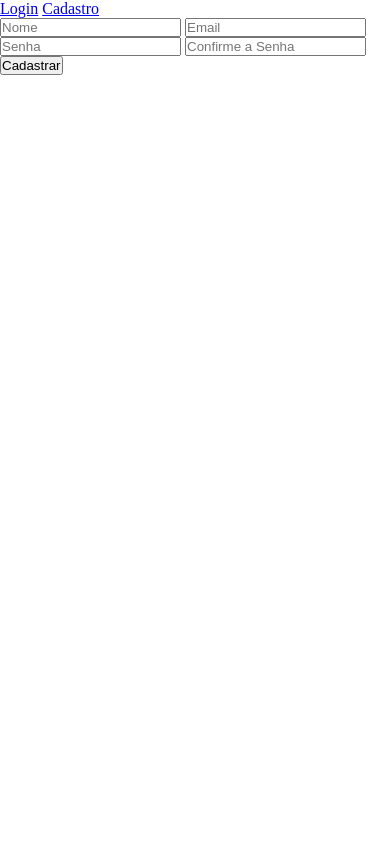
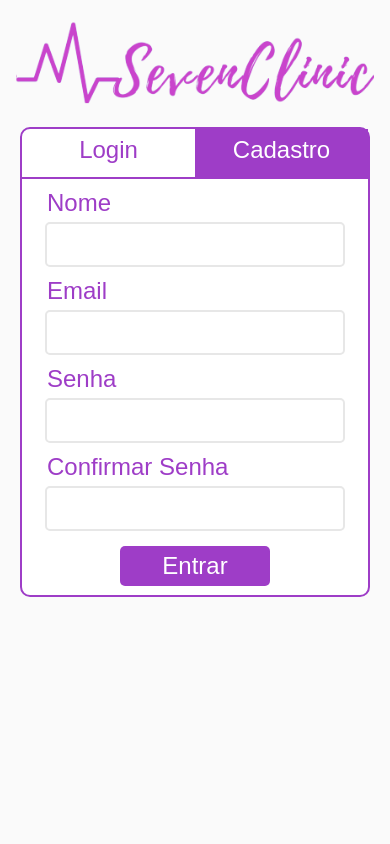
Before and after one commit to loterio/seven-clinic, a PHP site: page /pages/cadastro.php in a window 390 px wide. Run offline with PHP 8.4, Linux system fonts and the light colour scheme; some libraries are stand-ins or nearby versions.

Commit message:
Criação de estilo responsivo para as páginas de acesso

```diff
--- /dev/null
+++ b/dev/assets/css/cadastro.css
@@ -0,0 +1,125 @@
+body {
+  background-color: #FAFAFA;
+}
+
+.pagina {
+  width: 100vw;
+  height: 100vh;
+  display: grid;
+  grid-template-rows: 15vh 75vh;
+}
+
+.logo-bloco {
+  display: flex;
+  justify-content: center;
+  align-items: center;
+}
+
+.logo-imagem {
+  width: 42.5vh;
+  height: 10vh;
+  background-image: url('../img/logoRoxa.png');
+  background-size: cover;
+  background-position: center;
+}
+
+.conteudo {
+  display: flex;
+  justify-content: center;
+}
+
+.formulario-bloco {
+  width: 350px;
+  height: 470px;
+  background-color: white;
+  border: 2px solid #9E3DC7;
+  border-radius: 10px;
+}
+
+.formulario-nav {
+  height: 50px;
+  display: flex;
+}
+
+.formulario-nav a:link,
+.formulario-nav a:visited,
+.formulario-nav a:hover,
+.formulario-nav a:active {
+  text-decoration: none;
+}
+
+.btn-nav-atv {
+  width: 175px;
+  height: 50px;
+  background-color: #9E3DC7;
+  color: white;
+  font-size: 24px;
+  text-align: center;
+  padding-top: 7px;
+}
+
+.btn-nav{
+  width: 175px;
+  height: 50px;
+  color: #9E3DC7;
+  border-bottom: 2px solid #9E3DC7;
+  font-size: 24px;
+  text-align: center;
+  padding-top: 7px;
+}
+
+.formulario {
+  display: flex;
+  flex-direction: column;
+  align-items: center;
+  padding-top: 10px;
+}
+
+.formulario input {
+  width: 300px;
+  height: 45px;
+  margin-bottom: 10px;
+  font-size: 20px;
+  text-align: 20px;
+  border: 2px solid #E7e7e7;
+  border-radius: 5px;
+  outline: none;
+  color: rgb(75, 75, 75);
+  transition: 0.3s;
+}
+
+.formulario input:focus{
+  border: 2px solid #9E3DC7;
+}
+
+.formulario label {
+  align-self: flex-start;
+  margin-left: 25px;
+  font-size: 24px;
+  margin-bottom: 5px;
+  color: #9E3DC7;
+}
+
+
+.formulario .dado-btn {
+  height: 40px;
+  width: 150px;
+  margin-top: 5px;
+  background-color: #9E3DC7;
+  border: none;
+  border-radius: 5px;
+  font-size: 24px;
+  color: white;
+  outline: none;
+  cursor: pointer;
+}
+@media (max-width: 355px) {
+
+  .formulario-bloco {
+    width: 300px;
+  }
+
+  .formulario input {
+    width: 250px;
+  }
+}
--- a/dev/assets/css/index-h.css
+++ b/dev/assets/css/index-h.css
@@ -5,7 +5,7 @@
 .pagina-h {
   width: 100vw;
   height: 100vh;
-  background-color: #F9F9F9;
+  background-color: #FAFAFA;
   display: grid;
   grid-template-rows: 10vh 90vh;
 }
--- a/dev/assets/css/index-v.css
+++ b/dev/assets/css/index-v.css
@@ -5,7 +5,7 @@
 .pagina-v {
   width: 100vw;
   height: 100vh;
-  background-color: #F9F9F9;
+  background-color: #FAFAFA;
   display: grid;
   grid-template-rows: 10vh 90vh;
 }
--- a/dev/assets/css/style.css
+++ b/dev/assets/css/style.css
@@ -2,6 +2,7 @@
   box-sizing: border-box;
   margin: 0;
   padding: 0;
+  font-family: sans-serif;
 }
 
 body {
--- a/dev/pages/cadastro.html
+++ b/dev/pages/cadastro.html
@@ -27,21 +27,24 @@
     <div class="logo-bloco">
       <div class="logo-imagem"></div>
     </div>
-    <div class="formulario-bloco">
-      <form class="formulario" action="cadastro.php" method="post" autocomplete="off">
+    <div class="conteudo">
+      <div class="formulario-bloco">
         <div class="formulario-nav">
           <a class="btn-nav" href="login.php">Login</a>
           <a class="btn-nav-atv" href="cadastro.php">Cadastro</a>
         </div>
-        <div class="formulario-dados">
-          <input class="dado-input" type="text" placeholder="Nome" name="nome" onkeypress="return ApenasLetras(event,this);" pattern="[A-Za-záàâãéèêíïóôõöúçñÁÀÂÃÉÈÍÏÓÔÕÖÚÇÑ ]+$" value="{nome}">
-          <input class="dado-input" type="email" placeholder="Email" name="email" value="{email}">
-          <input class="dado-input" type="password" placeholder="Senha" name="senha" minlength="6" value="">
-          <input class="dado-input" type="password" placeholder="Confirme a Senha" name="confSenha" minlength="6" value="">
-
-          <input class="dado-btn" type="submit" value="Cadastrar">
-        </div>
-      </form>
+        <form class="formulario" action="login.php" method="post" autocomplete="off">
+          <label for="nome">Nome</label>
+          <input type="text" id="nome" name="nome" onkeypress="return ApenasLetras(event,this);" pattern="[A-Za-záàâãéèêíïóôõöúçñÁÀÂÃÉÈÍÏÓÔÕÖÚÇÑ ]+$" value="{nome}">
+          <label for="email">Email</label>
+          <input type="email" id="email" name="email" value="{email}">
+          <label for="senha">Senha</label>
+          <input type="password" name="senha" name="senha" value="">
+          <label for="senha">Confirmar Senha</label>
+          <input class="dado-input" type="password" name="confSenha" minlength="6" value="">
+          <input class="dado-btn" type="submit" value="Entrar">
+        </form>
+      </div>
     </div>
   </div>
 </body>
```
Also changed, not shown: dev/assets/css/login.css (added, +124 -0 lines), dev/pages/login.html (+9 -6 lines).
